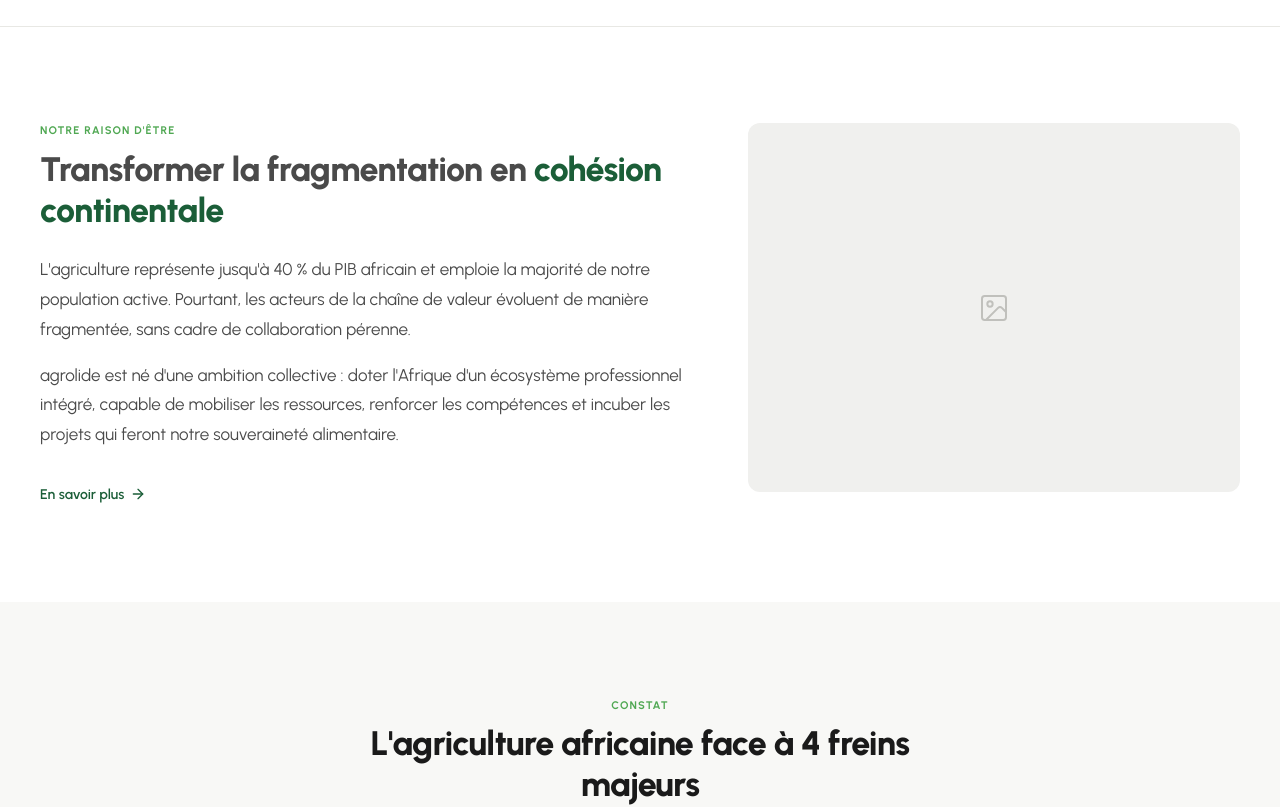
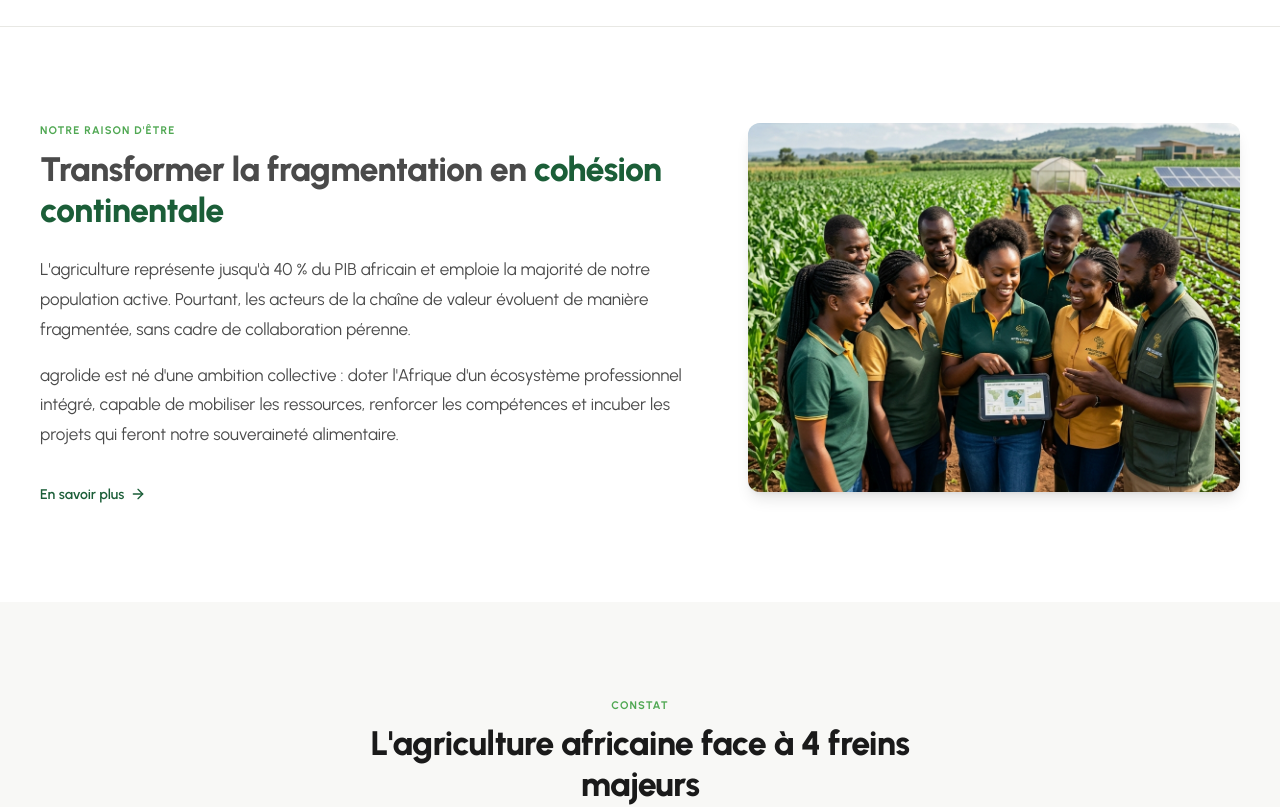
Before and after one commit to remyagaguy-lab/agrolide, a Next.js app in the folder agrolide/: page / in a window 1280 px wide. Shown: the part 744-1551 px from the top of the page. Built offline with nearby package versions, Linux system fonts and the light colour scheme.

Commit message:
Update homepage: replace Dashboard with Espace d'échange agricole

```diff
--- a/agrolide/src/app/(public)/page.tsx
+++ b/agrolide/src/app/(public)/page.tsx
@@ -250,12 +250,13 @@ export default function HomePage() {
             </div>
 
             {/* Colonne droite */}
-            <div className="hidden md:flex bg-gris-light rounded-card aspect-[4/3] items-center justify-center">
-              <svg xmlns="http://www.w3.org/2000/svg" width="32" height="32" viewBox="0 0 24 24" fill="none" stroke="#c0c0bc" strokeWidth="1.5" strokeLinecap="round" strokeLinejoin="round" className="lucide lucide-image">
-                <rect width="18" height="18" x="3" y="3" rx="2" ry="2"/>
-                <circle cx="9" cy="9" r="2"/>
-                <path d="m21 15-3.086-3.086a2 2 0 0 0-2.828 0L6 21"/>
-              </svg>
+            <div className="hidden md:block relative bg-gris-light rounded-card aspect-[4/3] overflow-hidden shadow-lg">
+              <Image
+                src="/raison-detre.png"
+                alt="Cohésion continentale en agriculture africaine"
+                fill
+                className="object-cover"
+              />
             </div>
           </div>
         </div>
@@ -376,14 +377,14 @@ export default function HomePage() {
             <div className="grid grid-cols-1 md:grid-cols-2 gap-[48px] items-center pb-[64px] border-b border-[rgba(255,255,255,0.08)] mb-[64px]">
               <div>
                 <div className="font-heading font-[900] text-[48px] text-[rgba(255,255,255,0.06)] leading-none mb-2">01</div>
-                <h3 className="text-h3 text-white mb-4">Dashboard & Suivi</h3>
+                <h3 className="text-h3 text-white mb-4">Espace d'échange agricole</h3>
                 <p className="text-[15px] text-[rgba(255,255,255,0.65)] leading-[1.65] mb-6">
-                  Pilotez votre activité, suivez vos candidatures et gérez vos formations depuis une interface centralisée et intuitive.
+                  Un véritable carrefour de discussion réunissant passionnés, professionnels et acteurs du secteur. Restez informé des dernières actualités, découvrez de nouvelles opportunités et échangez autour des événements qui transforment l'agriculture africaine.
                 </p>
-                <Link href="/dashboard" className="btn-text !text-[#50a853]">En savoir plus <IconArrowRight /></Link>
+                <Link href="/rejoindre" className="btn-text !text-[#50a853]">Rejoindre les discussions <IconArrowRight /></Link>
               </div>
               <div className="card-dark aspect-video bg-[#1a2e22] border border-[rgba(255,255,255,0.1)] rounded-[10px] flex items-center justify-center">
-                <span className="font-heading font-[600] text-white">Dashboard</span>
+                <span className="font-heading font-[600] text-white">Espace d'échange</span>
               </div>
             </div>
 
```
Also changed, not shown: agrolide/public/raison-detre.png (added).
